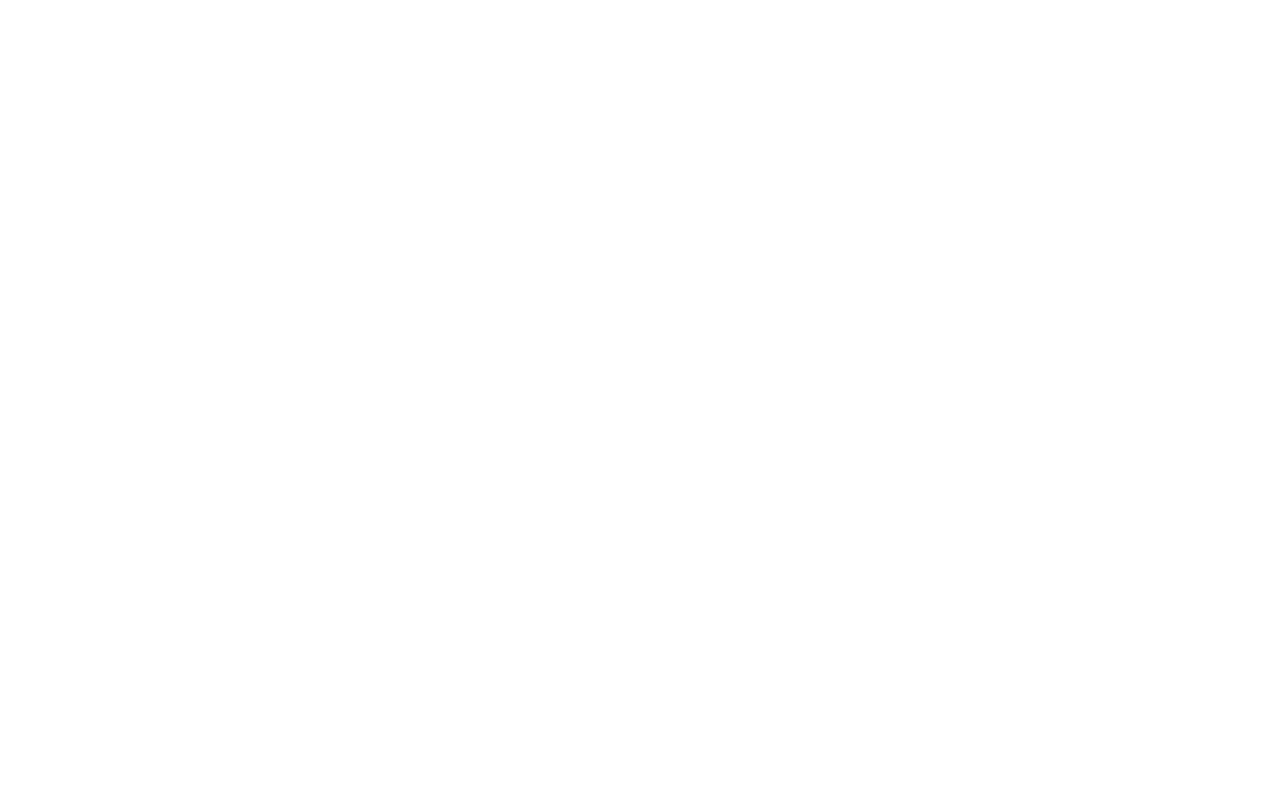
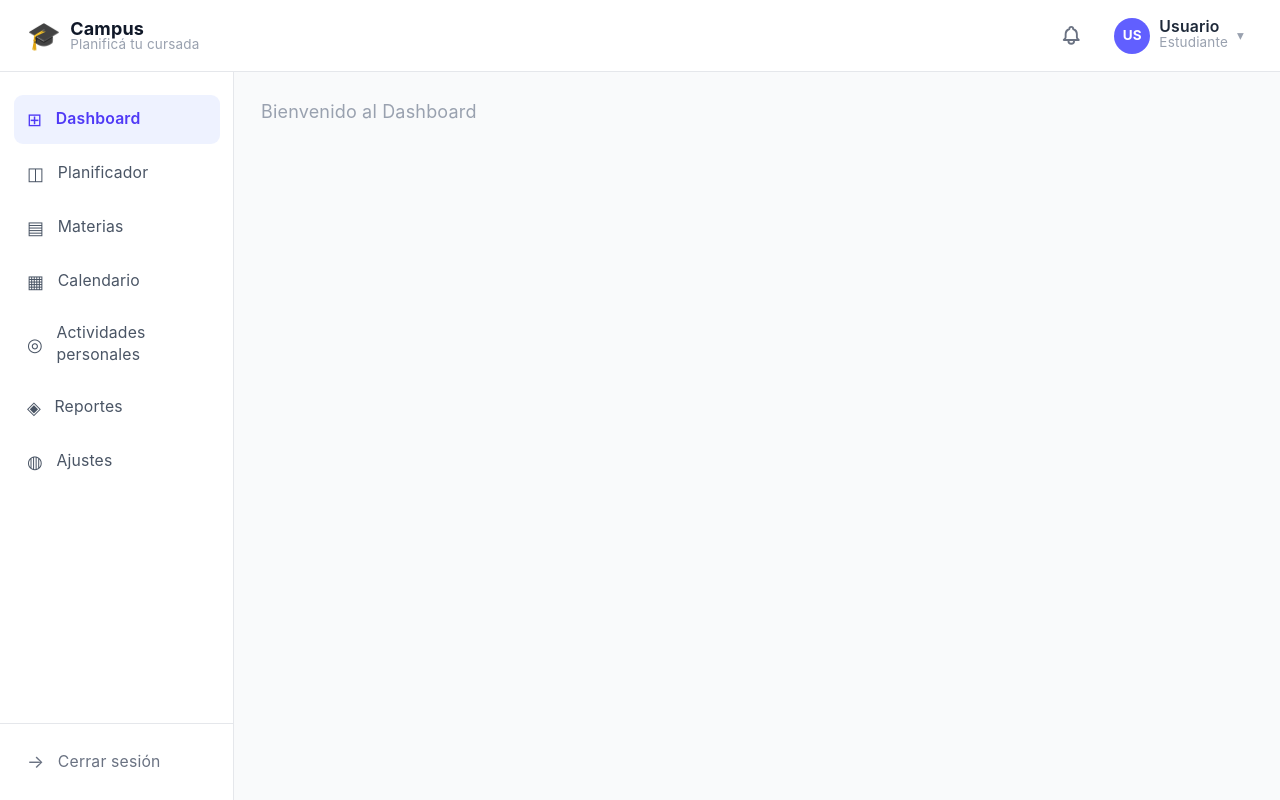
Before and after one commit to sciarramartin/PROYECTO-FINAL-GRUPO-8, a React app in the folder PRODUCTO/codigo-fuente/frontend/: page /dashboard in a window 1280 px wide. Before the commit this address had no page. Built offline with nearby package versions, Linux system fonts and the light colour scheme; sample sign-in values are in the browser's storage; the HTML template or start-up script is replaced by a standard one.

Commit message:
Creando layaout

```diff
--- a/PRODUCTO/codigo-fuente/frontend/src/App.jsx
+++ b/PRODUCTO/codigo-fuente/frontend/src/App.jsx
@@ -3,7 +3,6 @@
 import Login from './components/Login';
 import RecuperarContrasena from './components/RecuperarContrasena';
 import ResetearContrasena from './components/ResetearContrasena';
-import Horario from './components/Horario';
 import Layout from './components/Layout';
 
 const RutaPrivada = ({ children }) => {
@@ -19,16 +18,13 @@
         <Route path="/recuperar-contrasena" element={<RecuperarContrasena />} />
         <Route path="/resetear-contrasena" element={<ResetearContrasena />} />
 
-
-        <Route element={<Layout />}>
-          <Route path="/horario" element={<Horario />} />
-        </Route>
-        {/* Rutas privadas — esto hay que descomentarlo cuando este listo el Dashboard */}
-        {/* <Route path="/dashboard" element={
+        <Route path="/dashboard" element={
           <RutaPrivada>
-            <Dashboard />
+            <Layout>
+              <p className="text-gray-400">Bienvenido al Dashboard</p>
+            </Layout>
           </RutaPrivada>
-        } /> */}
+        } />
 
         <Route path="/" element={<Navigate to="/login" />} />
       </Routes>
--- /dev/null
+++ b/PRODUCTO/codigo-fuente/frontend/src/components/Dashboard.jsx
@@ -0,0 +1,10 @@
+// Ejemplo en Dashboard.jsx
+import Layout from './Layout';
+
+const Dashboard = () => {
+  return (
+    <Layout>
+      <h1>Contenido del dashboard acá</h1>
+    </Layout>
+  );
+};
--- a/PRODUCTO/codigo-fuente/frontend/src/components/Layout.jsx
+++ b/PRODUCTO/codigo-fuente/frontend/src/components/Layout.jsx
@@ -1,20 +1,161 @@
-import { Outlet } from 'react-router-dom';
-import Header from './Header';
-import Sidebar from './Sidebar';
+import { useState } from "react";
+import { useLocation, useNavigate } from "react-router-dom";
 
-const Layout = () => {
+const menuItems = [
+  { label: "Dashboard", icon: "⊞", path: "/dashboard" },
+  { label: "Planificador", icon: "◫", path: "/planificador" },
+  { label: "Materias", icon: "▤", path: "/materias" },
+  { label: "Calendario", icon: "▦", path: "/calendario" },
+  { label: "Actividades personales", icon: "◎", path: "/actividades" },
+  { label: "Reportes", icon: "◈", path: "/reportes" },
+  { label: "Ajustes", icon: "◍", path: "/ajustes" },
+];
+
+const Layout = ({ children }) => {
+  const [sidebarAbierto, setSidebarAbierto] = useState(false);
+  const [menuUsuarioAbierto, setMenuUsuarioAbierto] = useState(false);
+  const location = useLocation();
+  const navigate = useNavigate();
+
+  const usuario = JSON.parse(
+    localStorage.getItem("usuario") || sessionStorage.getItem("usuario") || "{}"
+  );
+
+  const iniciales = usuario?.nombre
+    ? usuario.nombre.split(" ").map((n) => n[0]).join("").slice(0, 2).toUpperCase()
+    : "US";
+
+  const cerrarSesion = () => {
+    localStorage.removeItem("token");
+    localStorage.removeItem("usuario");
+    sessionStorage.removeItem("token");
+    sessionStorage.removeItem("usuario");
+    navigate("/login");
+  };
+
   return (
-    <div className="min-h-screen">
-      <Header />
-      <div className="flex">
-        <Sidebar />
-        <main className="flex-1 p-4">
-          <Outlet />
+    <div className="min-h-screen bg-gray-50 flex flex-col font-sans">
+
+      {/* HEADER */}
+      <header className="h-16 bg-white border-b border-gray-200 flex items-center justify-between px-4 md:px-6 fixed top-0 left-0 right-0 z-30">
+
+        {/* Logo + hamburguesa mobile */}
+        <div className="flex items-center gap-3">
+          <button
+            className="md:hidden text-gray-500 hover:text-gray-700"
+            onClick={() => setSidebarAbierto(!sidebarAbierto)}
+          >
+            ☰
+          </button>
+          <div className="flex items-center gap-2">
+            <span className="text-2xl">🎓</span>
+            <div>
+              <p className="text-base font-bold text-gray-900 leading-none">Campus</p>
+              <p className="text-xs text-gray-400 leading-none">Planificá tu cursada</p>
+            </div>
+          </div>
+        </div>
+
+        {/* Derecha: campana + usuario */}
+        <div className="flex items-center gap-3">
+
+          {/* Campana */}
+          <button className="relative p-2 text-gray-500 hover:text-gray-700 hover:bg-gray-100 rounded-full transition">
+            <svg xmlns="http://www.w3.org/2000/svg" className="w-5 h-5" fill="none" viewBox="0 0 24 24" stroke="currentColor">
+              <path strokeLinecap="round" strokeLinejoin="round" strokeWidth={2} d="M15 17h5l-1.405-1.405A2.032 2.032 0 0118 14.158V11a6.002 6.002 0 00-4-5.659V5a2 2 0 10-4 0v.341C7.67 6.165 6 8.388 6 11v3.159c0 .538-.214 1.055-.595 1.436L4 17h5m6 0v1a3 3 0 11-6 0v-1m6 0H9" />
+            </svg>
+          </button>
+
+          {/* Usuario */}
+          <div className="relative">
+            <button
+              onClick={() => setMenuUsuarioAbierto(!menuUsuarioAbierto)}
+              className="flex items-center gap-2 hover:bg-gray-100 rounded-lg px-2 py-1 transition"
+            >
+              <div className="w-8 h-8 rounded-full bg-indigo-500 flex items-center justify-center text-white text-xs font-bold">
+                {iniciales}
+              </div>
+              <div className="hidden md:block text-left">
+                <p className="text-sm font-semibold text-gray-800 leading-none">{usuario?.nombre || "Usuario"}</p>
+                <p className="text-xs text-gray-400">Estudiante</p>
+              </div>
+              <span className="text-gray-400 text-xs">▾</span>
+            </button>
+
+            {/* Dropdown usuario */}
+            {menuUsuarioAbierto && (
+              <div className="absolute right-0 mt-2 w-40 bg-white border border-gray-200 rounded-xl shadow-lg py-1 z-50">
+                <button
+                  onClick={cerrarSesion}
+                  className="w-full text-left px-4 py-2 text-sm text-red-500 hover:bg-red-50 transition"
+                >
+                  Cerrar sesión
+                </button>
+              </div>
+            )}
+          </div>
+        </div>
+      </header>
+
+      <div className="flex pt-16 min-h-screen">
+
+        {/* OVERLAY mobile */}
+        {sidebarAbierto && (
+          <div
+            className="fixed inset-0 bg-black bg-opacity-30 z-20 md:hidden"
+            onClick={() => setSidebarAbierto(false)}
+          />
+        )}
+
+        {/* SIDEBAR */}
+        <aside className={`
+          fixed top-16 left-0 h-[calc(100vh-4rem)] w-52 bg-white border-r border-gray-200
+          flex flex-col justify-between z-20 transition-transform duration-300
+          ${sidebarAbierto ? "translate-x-0" : "-translate-x-full"}
+          md:translate-x-0
+        `}>
+          <nav className="p-3 flex flex-col gap-1 mt-2">
+            {menuItems.map((item) => {
+              const activo = location.pathname === item.path;
+              return (
+                <button
+                  key={item.path}
+                  onClick={() => { navigate(item.path); setSidebarAbierto(false); }}
+                  className={`
+                    flex items-center gap-3 px-3 py-2.5 rounded-lg text-sm transition w-full text-left
+                    ${activo
+                      ? "bg-indigo-50 text-indigo-600 font-semibold"
+                      : "text-gray-600 hover:bg-gray-100"
+                    }
+                  `}
+                >
+                  <span className="text-base">{item.icon}</span>
+                  {item.label}
+                </button>
+              );
+            })}
+          </nav>
+
+          {/* Cerrar sesión abajo */}
+          <div className="p-3 border-t border-gray-200">
+            <button
+              onClick={cerrarSesion}
+              className="flex items-center gap-3 px-3 py-2.5 rounded-lg text-sm text-gray-500 hover:bg-red-50 hover:text-red-500 transition w-full text-left"
+            >
+              <span className="text-base">→</span>
+              Cerrar sesión
+            </button>
+          </div>
+        </aside>
+
+        {/* CONTENIDO */}
+        <main className="flex-1 md:ml-52 p-6 min-h-full">
+          {children}
         </main>
       </div>
+
     </div>
   );
 };
 
-
 export default Layout;
```
